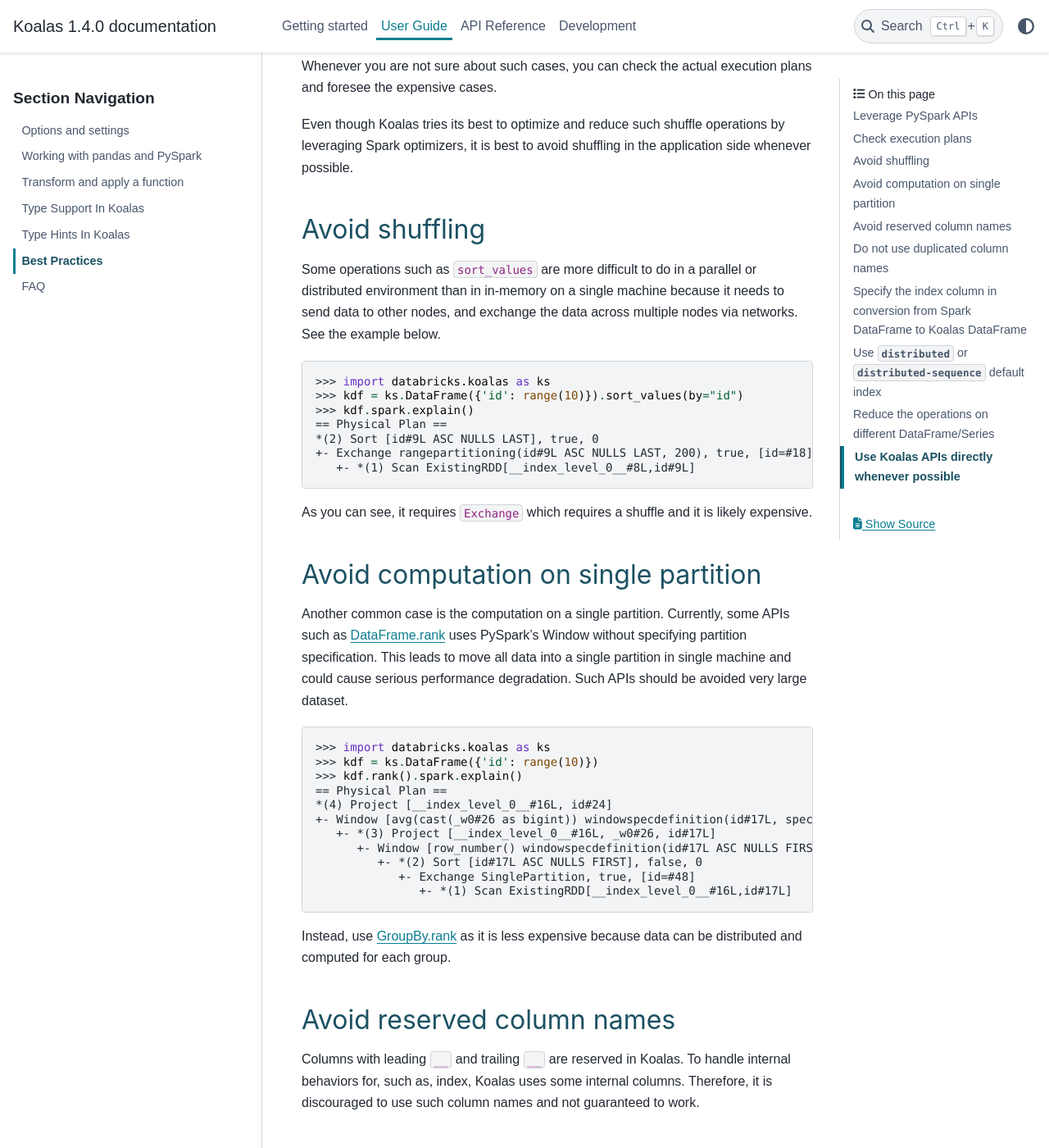
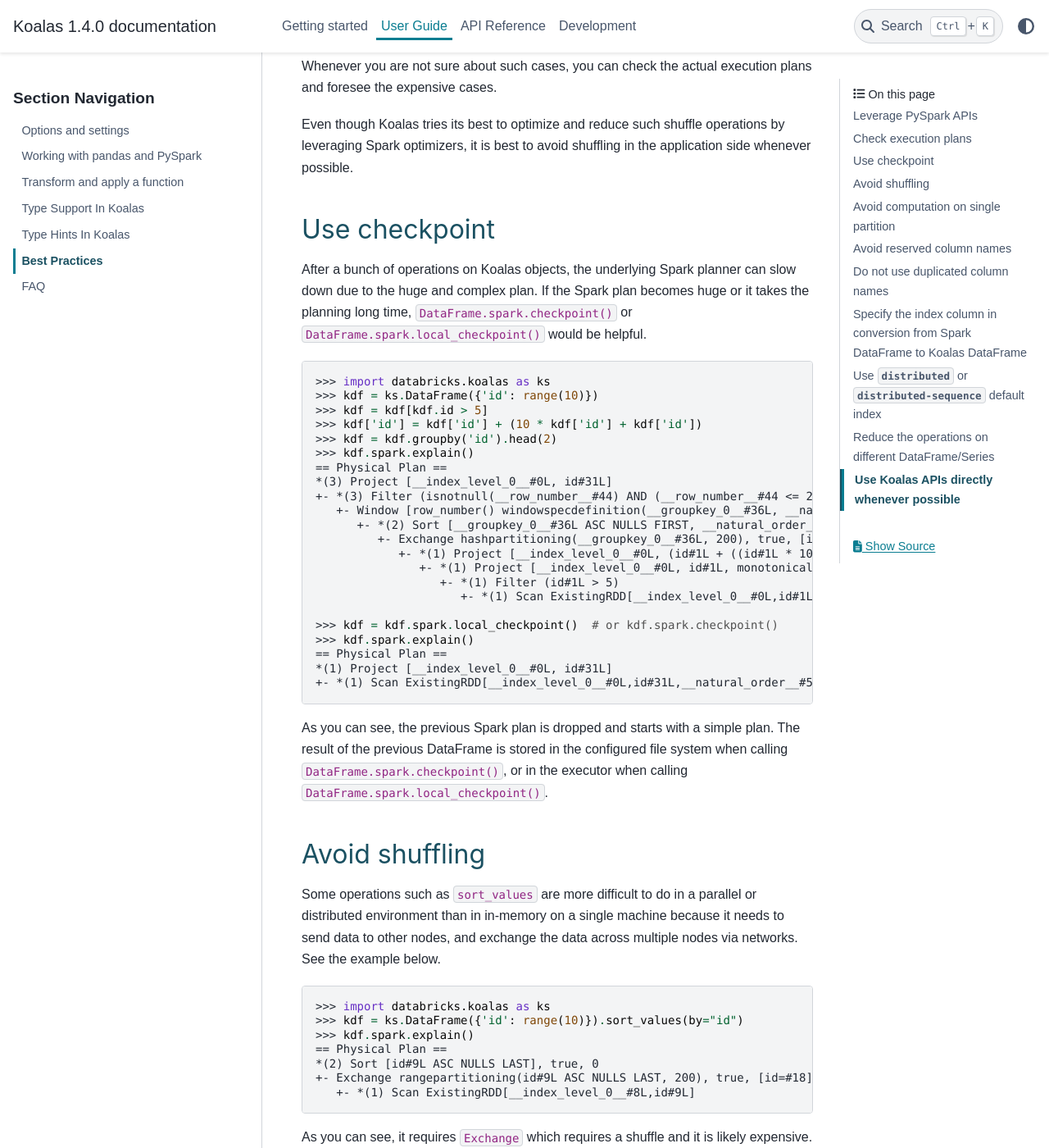
Before and after one commit to rising-star92/databricks-koalas, a Sphinx documentation site: the page built from docs/source/user_guide/best_practices.rst, in a window 1280 px wide and 1400 px high, scrolled down 1466 px. Shown: the whole window at 82% size. Built offline with Sphinx 7.4.7 and the PyData theme 0.15.4, drawn with Linux system fonts in a browser that asks for light colours; pages that are not in the unit, such as notebooks, are missing from menus; the version number is read from the project's files by our own code.

Commit message:
Add a best practice for checkpointing. (#1930)

```diff
--- a/docs/source/user_guide/best_practices.rst
+++ b/docs/source/user_guide/best_practices.rst
@@ -67,6 +67,43 @@ foresee the expensive cases.
 
 Even though Koalas tries its best to optimize and reduce such shuffle operations by leveraging Spark
 optimizers, it is best to avoid shuffling in the application side whenever possible.
+
+
+Use checkpoint
+--------------
+
+After a bunch of operations on Koalas objects, the underlying Spark planner can slow down due to the huge and complex plan.
+If the Spark plan becomes huge or it takes the planning long time, ``DataFrame.spark.checkpoint()``
+or ``DataFrame.spark.local_checkpoint()`` would be helpful.
+
+.. code-block:: python
+
+   >>> import databricks.koalas as ks
+   >>> kdf = ks.DataFrame({'id': range(10)})
+   >>> kdf = kdf[kdf.id > 5]
+   >>> kdf['id'] = kdf['id'] + (10 * kdf['id'] + kdf['id'])
+   >>> kdf = kdf.groupby('id').head(2)
+   >>> kdf.spark.explain()
+   == Physical Plan ==
+   *(3) Project [__index_level_0__#0L, id#31L]
+   +- *(3) Filter (isnotnull(__row_number__#44) AND (__row_number__#44 <= 2))
+      +- Window [row_number() windowspecdefinition(__groupkey_0__#36L, __natural_order__#16L ASC NULLS FIRST, specifiedwindowframe(RowFrame, unboundedpreceding$(), currentrow$())) AS __row_number__#44], [__groupkey_0__#36L], [__natural_order__#16L ASC NULLS FIRST]
+         +- *(2) Sort [__groupkey_0__#36L ASC NULLS FIRST, __natural_order__#16L ASC NULLS FIRST], false, 0
+            +- Exchange hashpartitioning(__groupkey_0__#36L, 200), true, [id=#33]
+               +- *(1) Project [__index_level_0__#0L, (id#1L + ((id#1L * 10) + id#1L)) AS __groupkey_0__#36L, (id#1L + ((id#1L * 10) + id#1L)) AS id#31L, __natural_order__#16L]
+                  +- *(1) Project [__index_level_0__#0L, id#1L, monotonically_increasing_id() AS __natural_order__#16L]
+                     +- *(1) Filter (id#1L > 5)
+                        +- *(1) Scan ExistingRDD[__index_level_0__#0L,id#1L]
+
+   >>> kdf = kdf.spark.local_checkpoint()  # or kdf.spark.checkpoint()
+   >>> kdf.spark.explain()
+   == Physical Plan ==
+   *(1) Project [__index_level_0__#0L, id#31L]
+   +- *(1) Scan ExistingRDD[__index_level_0__#0L,id#31L,__natural_order__#59L]
+
+As you can see, the previous Spark plan is dropped and starts with a simple plan.
+The result of the previous DataFrame is stored in the configured file system when calling ``DataFrame.spark.checkpoint()``,
+or in the executor when calling ``DataFrame.spark.local_checkpoint()``.
 
 
 Avoid shuffling
@@ -173,6 +210,7 @@ the index column. Specify the index column whenever possible.
 
 See  `working with PySpark <pandas_pyspark.rst#pyspark>`_
 
+
 Use ``distributed`` or ``distributed-sequence`` default index
 -------------------------------------------------------------
 
```
